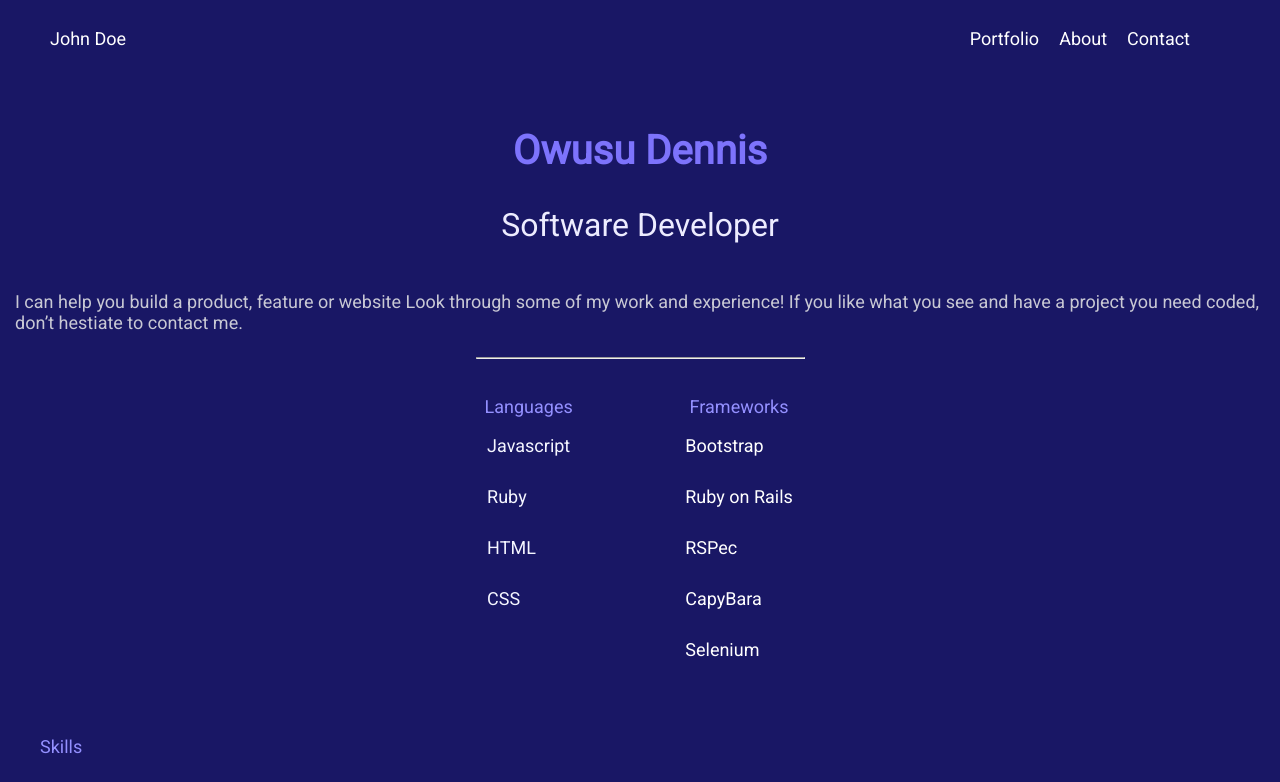
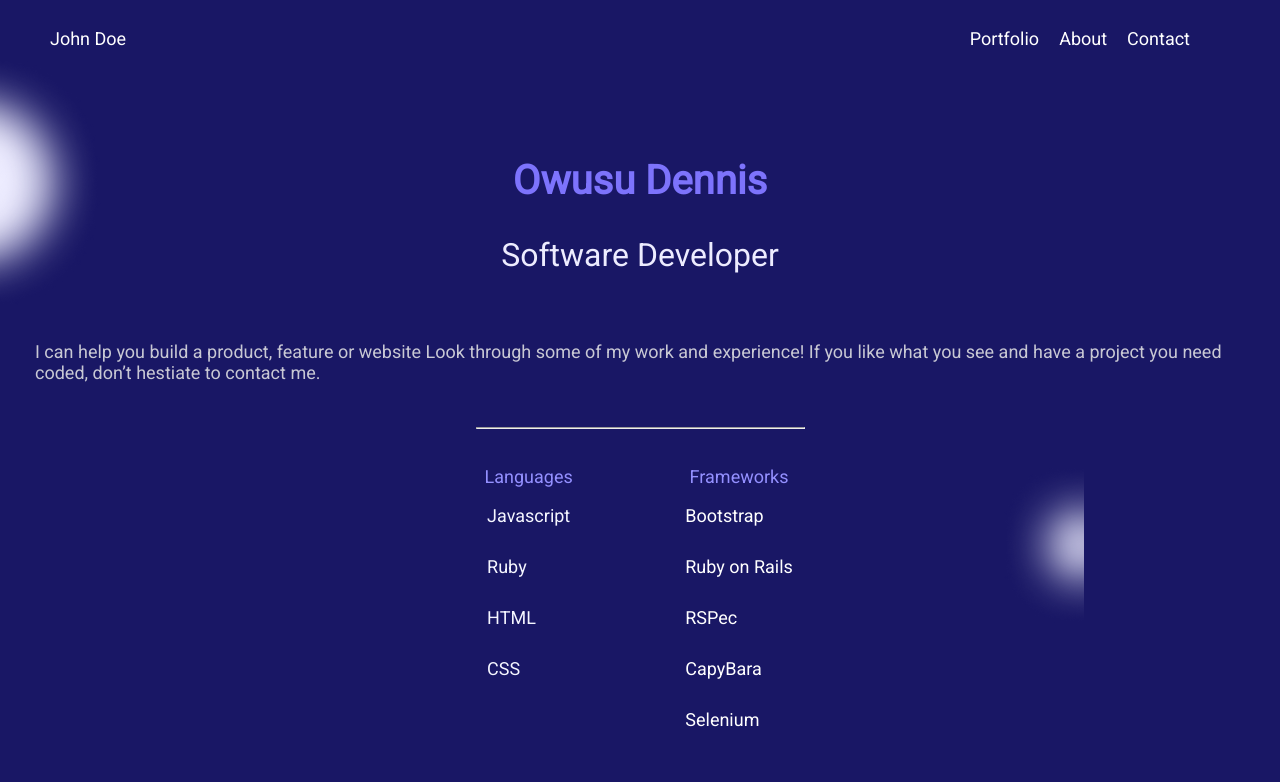
Before and after one commit to til2to/new-portfolio, a website: page index.html in a window 1280 px wide. Shown: the top 782 px of the page. Drawn offline with Linux system fonts and the light colour scheme.

Commit message:
Create first section

```diff
--- a/index.html
+++ b/index.html
@@ -28,6 +28,7 @@
   </header>
 
   <main>
+    <figure><img src="Ellipse_18.png" alt=""></figure>
     <article class="headlines">
       <h1> Owusu Dennis </h1>
       <h3> Software Developer </h3>
@@ -54,6 +55,9 @@
           <li>CSS</li>
         </ul>
       </section>
+
+      <figure><img src="Ellipse_19.png" alt=""></figure>
+
       <section class="frameworks">
         <h3>Frameworks</h3>
         <ul>
--- a/style.css
+++ b/style.css
@@ -4,6 +4,7 @@ body {
   background-color: #191765;
   margin: 0;
   color: white;
+  z-index: -1;
   font-family: 'Roboto', sans-serif;
 }
 
@@ -89,6 +90,7 @@ nav {
 
 main {
   margin-top: 50px;
+  position: relative;
 }
 
 article h1 {
@@ -98,7 +100,6 @@ article h1 {
   font-size: 40px;
   text-align: center;
   color: #7d73fc;
-  font-family: 'Roboto';
   margin: 0;
 }
 
@@ -115,9 +116,8 @@ hr {
 .description p {
   display: flex;
   flex-wrap: wrap;
-  font-family: 'Roboto';
   color: #c8c8d4;
-  margin: 15px;
+  margin: 35px;
 }
 
 .frame {
@@ -143,8 +143,13 @@ hr {
   padding-top: 0;
 }
 
+main figure {
+  position: absolute;
+  margin: 0;
+  bottom: 85%;
+}
+
 article h3 {
-  font-family: 'Roboto';
   font-style: normal;
   font-weight: 500;
   font-size: 18px;
@@ -153,10 +158,13 @@ article h3 {
   color: #9490ff;
 }
 
+.headlines {
+  margin-top: 80px;
+}
+
 .headlines h3 {
   display: flex;
   font-style: normal;
-  font-family: 'Roboto';
   font-size: 32px;
   align-items: center;
   justify-content: center;
@@ -181,6 +189,13 @@ article h3 {
   color: f5f5ff;
   padding: 30px;
   padding-top: 0;
+}
+
+.frame figure {
+  position: absolute;
+  margin: 0;
+  bottom: 55%;
+  left: 78%;
 }
 
 .skills ul {
```
